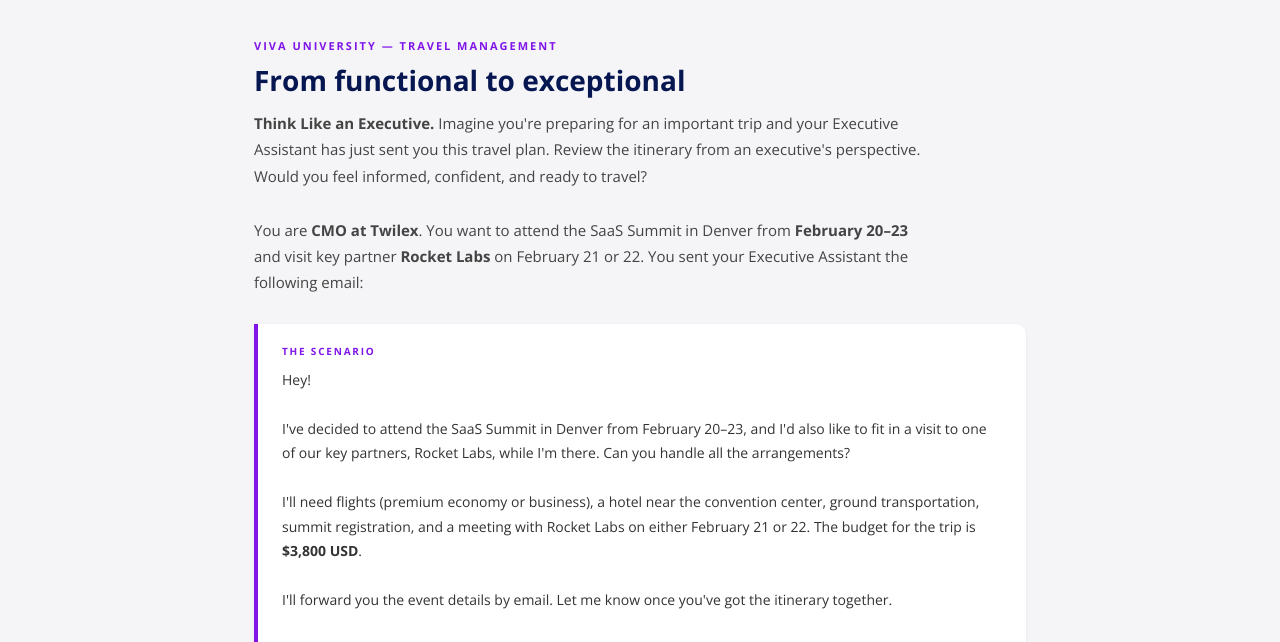
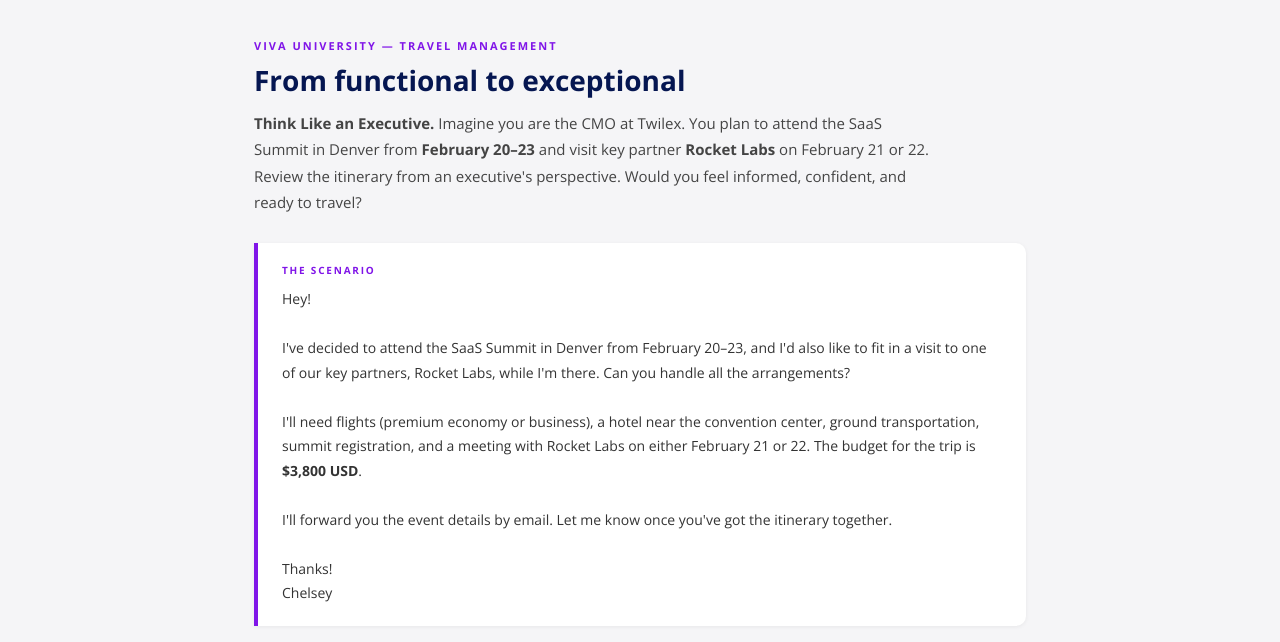
Before and after one commit to daniribadeneira/viva-training, a plain HTML site: page index.html in a window 1280 px wide. Shown: the part 111-753 px from the top of the page. Drawn offline with nearby package versions, Linux system fonts and the light colour scheme.

Commit message:
Update index.html

```diff
--- a/index.html
+++ b/index.html
@@ -110,14 +110,10 @@
     <div class="vt-eyebrow">Viva University — Travel Management</div>
     <h1 class="vt-h1">From functional to exceptional</h1>
     <p class="vt-lead">
-  <strong>Think Like an Executive.</strong> Imagine you're preparing for an important trip and your Executive Assistant has just sent you this travel plan. Review the itinerary from an executive's perspective. Would you feel informed, confident, and ready to travel?
-</p>
-
-<p class="vt-lead">
-  You are <strong>CMO at Twilex</strong>. You want to attend the SaaS Summit in Denver from <strong>February 20–23</strong> and visit key partner <strong>Rocket Labs</strong> on February 21 or 22. You sent your Executive Assistant the following email:
+  <strong>Think Like an Executive.</strong> Imagine you are the CMO at Twilex. You plan to attend the SaaS Summit in Denver from <strong>February 20–23</strong> and visit key partner <strong>Rocket Labs</strong> on February 21 or 22. Review the itinerary from an executive's perspective. Would you feel informed, confident, and ready to travel?
 </p>
     <div class="scenario-box">
-      <div class="s-label">The scenario</div>
+      <div class="s-label">The Scenario</div>
       <p> Hey!<br><br>
 
     I've decided to attend the SaaS Summit in Denver from February 20–23, and I'd also like to fit in a visit to one of our key partners, Rocket Labs, while I'm there. Can you handle all the arrangements?<br><br>
```
